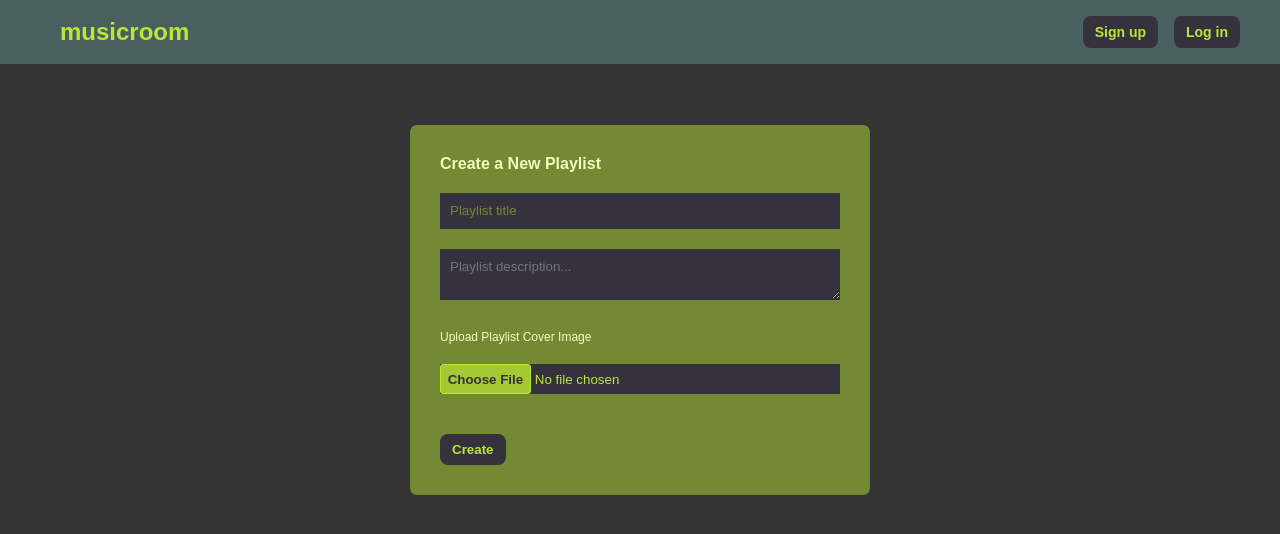
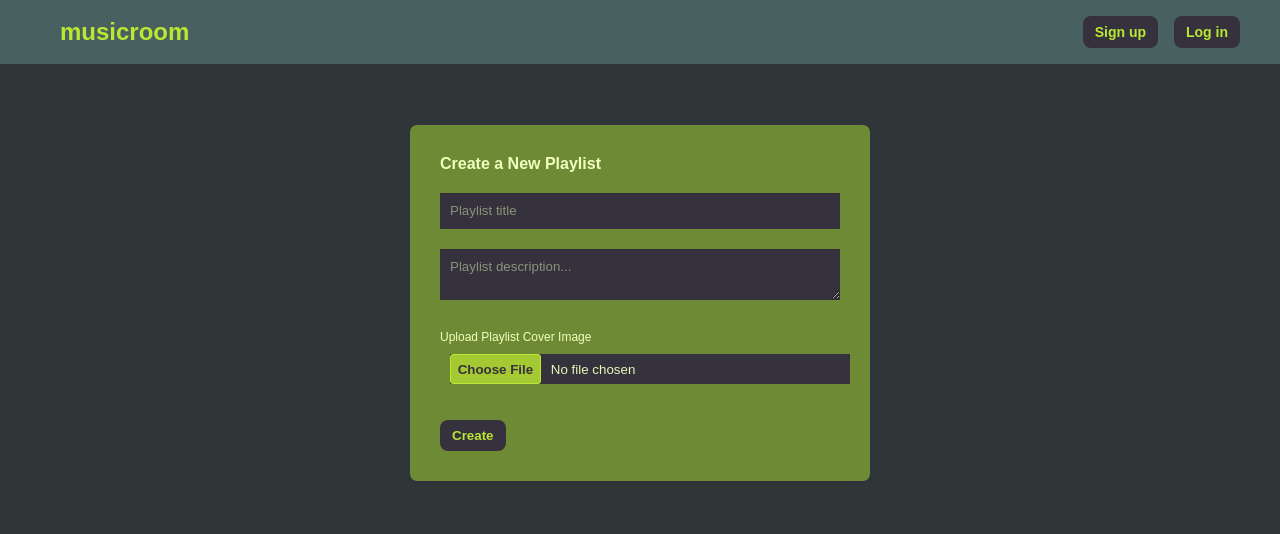
Before and after one commit to annaszumiec/VUE-music-room, a Vue app: page /playlist/create in a window 1280 px wide. Shown: the top 534 px of the page. Built offline with nearby package versions, Linux system fonts and the light colour scheme; no server answers; a web font is replaced by a local one.

Commit message:
updated style

```diff
--- a/src/assets/main.css
+++ b/src/assets/main.css
@@ -6,7 +6,7 @@
 :root {
     --primary: #BAE732;
     --secondary: #35313d;
-    --warning: #effb00;
+    --warning: #fff70d;
   }
   /* base styles  */
   * {
@@ -19,7 +19,7 @@
     color: var(--primary);
   }
   body {
-    background: #343434;
+    background: #2e3637;
   }
   a {
     text-decoration: none;
@@ -54,9 +54,11 @@
     box-shadow: 1px 2px 3px rgba(50,50,50,0.05);
     border: 1px solid  var(--secondary);
     background: #bae73278;
+
   }
-  input::placeholder{
-    color: #bae73279 ;
+  input::placeholder ,
+  textarea::placeholder{
+    color:#efffbe79 ;
   }
   input, textarea {
     border: 0;
@@ -68,6 +70,7 @@
     box-sizing: border-box;
     margin: 20px auto;
     background-color:  #35313d;
+    color:#efffbef3 ;
   }
 
   /* error text */
--- a/src/views/playlists/CreatePlaylist.vue
+++ b/src/views/playlists/CreatePlaylist.vue
@@ -61,6 +61,9 @@ export default {
 </script>
 
 <style>
+input::file-selector-button:hover {
+  background: #bae732;
+}
 input::file-selector-button {
   font-weight: bold;
   background: #bae732d5;
@@ -68,11 +71,14 @@ input::file-selector-button {
   padding: 0.5em;
   border: thin solid var(--primary);
   border-radius: 3px;
+  margin-right: 10px;
+  cursor: grab;
 }
 
 input[type="file"] {
   border: 0;
   padding: 0;
+  margin: 10px;
 }
 label {
   font-size: 12px;
```
